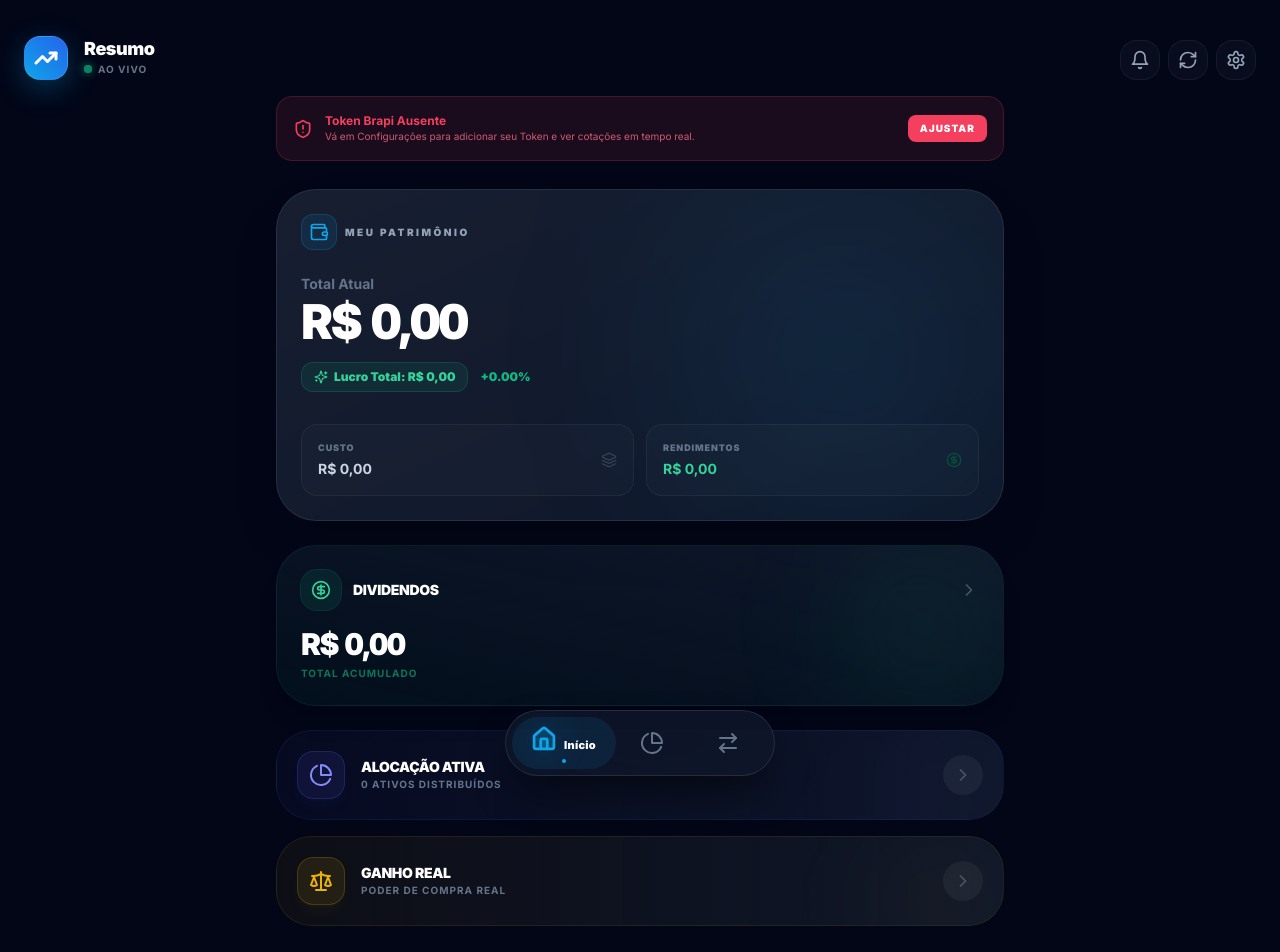
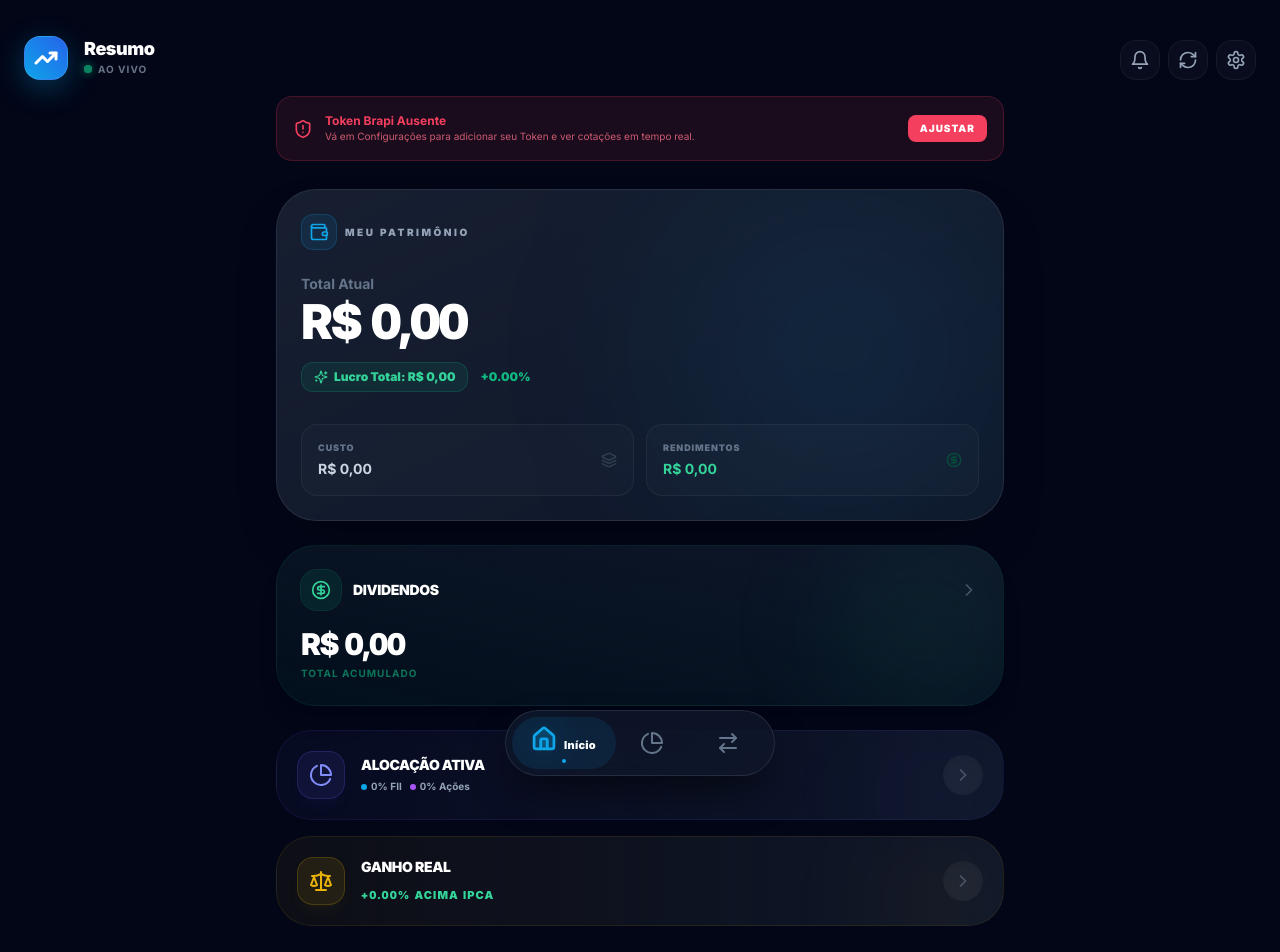
Before and after one commit to rafaelgabassi07-tech/CarteiraFIIs, a React (Vite) app: page / in a window 1280 px wide. Shown: the top 952 px of the page. Built offline with nearby package versions, Linux system fonts and the light colour scheme.

Commit message:
feat: Add real return calculation to Home page
Calculates and displays the real return percentage on the Home page, factoring in estimated inflation. This provides users with a more accurate understanding of their investment performance beyond nominal gains.

```diff
--- a/pages/Home.tsx
+++ b/pages/Home.tsx
@@ -1,8 +1,8 @@
 
 import React, { useMemo, useState } from 'react';
 import { AssetPosition, AssetType, DividendReceipt } from '../types';
-import { Wallet, TrendingUp, TrendingDown, Coins, Building2, ArrowUpCircle, ChevronRight, RefreshCw, CircleDollarSign, PieChart as PieIcon, Scale, Info, ExternalLink, X, Calendar, Trophy, ReceiptText, BarChart3, Calculator, Percent, Sparkles, Layers, ShieldCheck, Flame } from 'lucide-react';
-import { PieChart, Pie, Cell, ResponsiveContainer, Tooltip, BarChart, Bar, XAxis, YAxis, CartesianGrid, AreaChart, Area } from 'recharts';
+import { Wallet, TrendingUp, ChevronRight, RefreshCw, CircleDollarSign, PieChart as PieIcon, Scale, ExternalLink, Info, Sparkles, Layers, ShieldCheck, Flame } from 'lucide-react';
+import { PieChart, Pie, Cell, ResponsiveContainer, Tooltip, BarChart, Bar, XAxis, YAxis, CartesianGrid } from 'recharts';
 import { SwipeableModal } from '../components/Layout';
 
 interface HomeProps {
@@ -34,11 +34,22 @@ export const Home: React.FC<HomeProps> = ({ portfolio, dividendReceipts, realize
   const totalReturnVal = unrealizedGain + realizedGain + totalDividends;
   const totalReturnPercent = totalInvested > 0 ? (totalReturnVal / totalInvested) * 100 : 0;
 
+  // IPCA Acumulado Médio (Simulação)
+  const estimatedInflation = 4.5;
+  const realGainPercent = totalInvested > 0 ? (((1 + totalReturnPercent/100) / (1 + estimatedInflation/100) - 1) * 100) : 0;
+
   const formatCurrency = (val: number) => val.toLocaleString('pt-BR', { minimumFractionDigits: 2, maximumFractionDigits: 2 });
 
-  // IPCA Acumulado Médio (Simulação 1 ano ou proporcional)
-  const estimatedInflation = 4.5; // 4.5% ao ano (estimativa IPCA)
-  const realGainPercent = ((1 + totalReturnPercent/100) / (1 + estimatedInflation/100) - 1) * 100;
+  // Cálculos de Alocação para o Preview
+  const typeAllocation = useMemo(() => {
+    if (currentBalance === 0) return { fii: 0, stock: 0 };
+    const fiiVal = portfolio.filter(p => p.assetType === AssetType.FII).reduce((acc, p) => acc + (p.currentPrice || p.averagePrice) * p.quantity, 0);
+    const stockVal = portfolio.filter(p => p.assetType === AssetType.STOCK).reduce((acc, p) => acc + (p.currentPrice || p.averagePrice) * p.quantity, 0);
+    return {
+      fii: (fiiVal / currentBalance) * 100,
+      stock: (stockVal / currentBalance) * 100
+    };
+  }, [portfolio, currentBalance]);
 
   const dataByAsset = useMemo(() => {
     return portfolio
@@ -193,10 +204,10 @@ export const Home: React.FC<HomeProps> = ({ portfolio, dividendReceipts, realize
         </div>
       </div>
 
-      {/* CARDS SECUNDÁRIOS REFORMULADOS */}
+      {/* CARDS SECUNDÁRIOS REFORMULADOS COM PREVIEWS */}
       <div className="grid grid-cols-1 gap-4 animate-fade-in-up" style={{ animationDelay: '200ms' }}>
 
-          {/* Card Alocação */}
+          {/* Card Alocação - Preview Percentual */}
           <div
             onClick={() => setShowAllocationModal(true)}
             className="group relative overflow-hidden bg-gradient-to-r from-indigo-500/5 to-slate-900 border border-indigo-500/10 p-5 rounded-[2.2rem] flex items-center justify-between transition-all hover:border-indigo-500/30 active:scale-[0.98] cursor-pointer"
@@ -208,15 +219,24 @@ export const Home: React.FC<HomeProps> = ({ portfolio, dividendReceipts, realize
                   </div>
                   <div>
                       <h4 className="text-white font-black text-sm uppercase tracking-tight">Alocação Ativa</h4>
-                      <p className="text-[10px] text-slate-500 font-bold uppercase tracking-widest">{portfolio.length} ativos distribuídos</p>
+                      <div className="flex gap-2 items-center mt-1">
+                        <div className="flex items-center gap-1">
+                          <div className="w-1.5 h-1.5 rounded-full bg-accent"></div>
+                          <span className="text-[10px] text-slate-400 font-bold tabular-nums">{typeAllocation.fii.toFixed(0)}% FII</span>
+                        </div>
+                        <div className="flex items-center gap-1">
+                          <div className="w-1.5 h-1.5 rounded-full bg-purple-500"></div>
+                          <span className="text-[10px] text-slate-400 font-bold tabular-nums">{typeAllocation.stock.toFixed(0)}% Ações</span>
+                        </div>
+                      </div>
                   </div>
               </div>
-              <div className="w-10 h-10 rounded-full flex items-center justify-center bg-white/5 text-slate-600 group-hover:text-white transition-all">
+              <div className="w-10 h-10 rounded-full flex items-center justify-center bg-white/5 text-slate-600 group-hover:text-white transition-all shadow-inner">
                   <ChevronRight className="w-5 h-5" />
               </div>
           </div>
 
-          {/* Card Ganho Real */}
+          {/* Card Ganho Real - Preview Percentual Real */}
           <div
             onClick={() => setShowInflationModal(true)}
             className="group relative overflow-hidden bg-gradient-to-r from-yellow-500/5 to-slate-900 border border-yellow-500/10 p-5 rounded-[2.2rem] flex items-center justify-between transition-all hover:border-yellow-500/30 active:scale-[0.98] cursor-pointer"
@@ -228,10 +248,14 @@ export const Home: React.FC<HomeProps> = ({ portfolio, dividendReceipts, realize
                   </div>
                   <div>
                       <h4 className="text-white font-black text-sm uppercase tracking-tight">Ganho Real</h4>
-                      <p className="text-[10px] text-slate-500 font-bold uppercase tracking-widest">Poder de compra real</p>
+                      <div className="mt-1">
+                        <span className={`text-[11px] font-black tracking-widest tabular-nums uppercase ${realGainPercent >= 0 ? 'text-emerald-400' : 'text-rose-400'}`}>
+                          {realGainPercent >= 0 ? '+' : ''}{realGainPercent.toFixed(2)}% Acima IPCA
+                        </span>
+                      </div>
                   </div>
               </div>
-              <div className="w-10 h-10 rounded-full flex items-center justify-center bg-white/5 text-slate-600 group-hover:text-white transition-all">
+              <div className="w-10 h-10 rounded-full flex items-center justify-center bg-white/5 text-slate-600 group-hover:text-white transition-all shadow-inner">
                   <ChevronRight className="w-5 h-5" />
               </div>
           </div>
```
